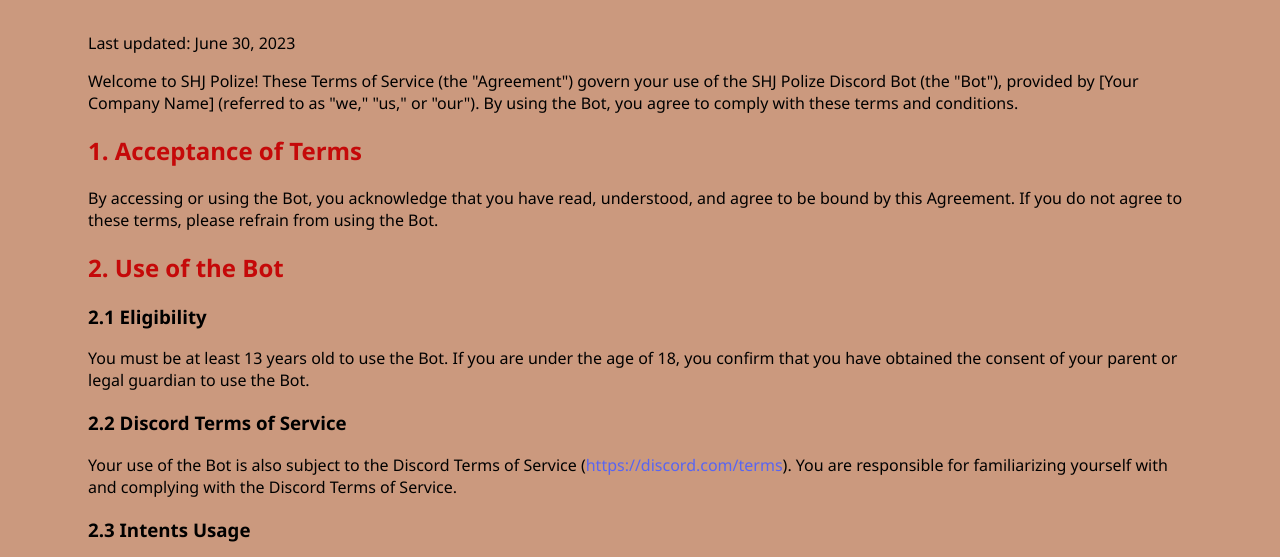
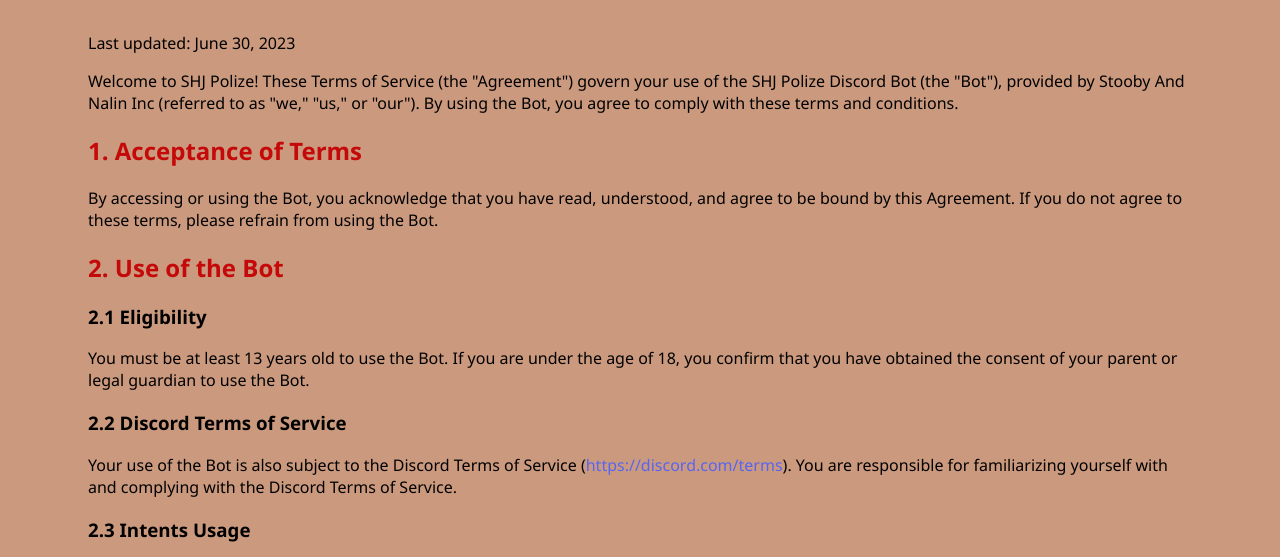
Before and after one commit to Stoobyy/poliz-website, a plain HTML site: page policy.html in a window 1280 px wide. Shown: the part 204-761 px from the top of the page. Drawn offline with nearby package versions, Linux system fonts and the light colour scheme.

Commit message:
Update policy.html

```diff
--- a/policy.html
+++ b/policy.html
@@ -23,7 +23,7 @@
 	  <div class="main">
         <h1>Terms of Service for SHJ Polize</h1>
         <p>Last updated: June 30, 2023</p>
-        <p>Welcome to SHJ Polize! These Terms of Service (the "Agreement") govern your use of the SHJ Polize Discord Bot (the "Bot"), provided by [Your Company Name] (referred to as "we," "us," or "our"). By using the Bot, you agree to comply with these terms and conditions.</p>
+        <p>Welcome to SHJ Polize! These Terms of Service (the "Agreement") govern your use of the SHJ Polize Discord Bot (the "Bot"), provided by Stooby And Nalin Inc (referred to as "we," "us," or "our"). By using the Bot, you agree to comply with these terms and conditions.</p>
         <h2>1. Acceptance of Terms</h2>
         <p>By accessing or using the Bot, you acknowledge that you have read, understood, and agree to be bound by this Agreement. If you do not agree to these terms, please refrain from using the Bot.</p>
         <h2>2. Use of the Bot</h2>
```
